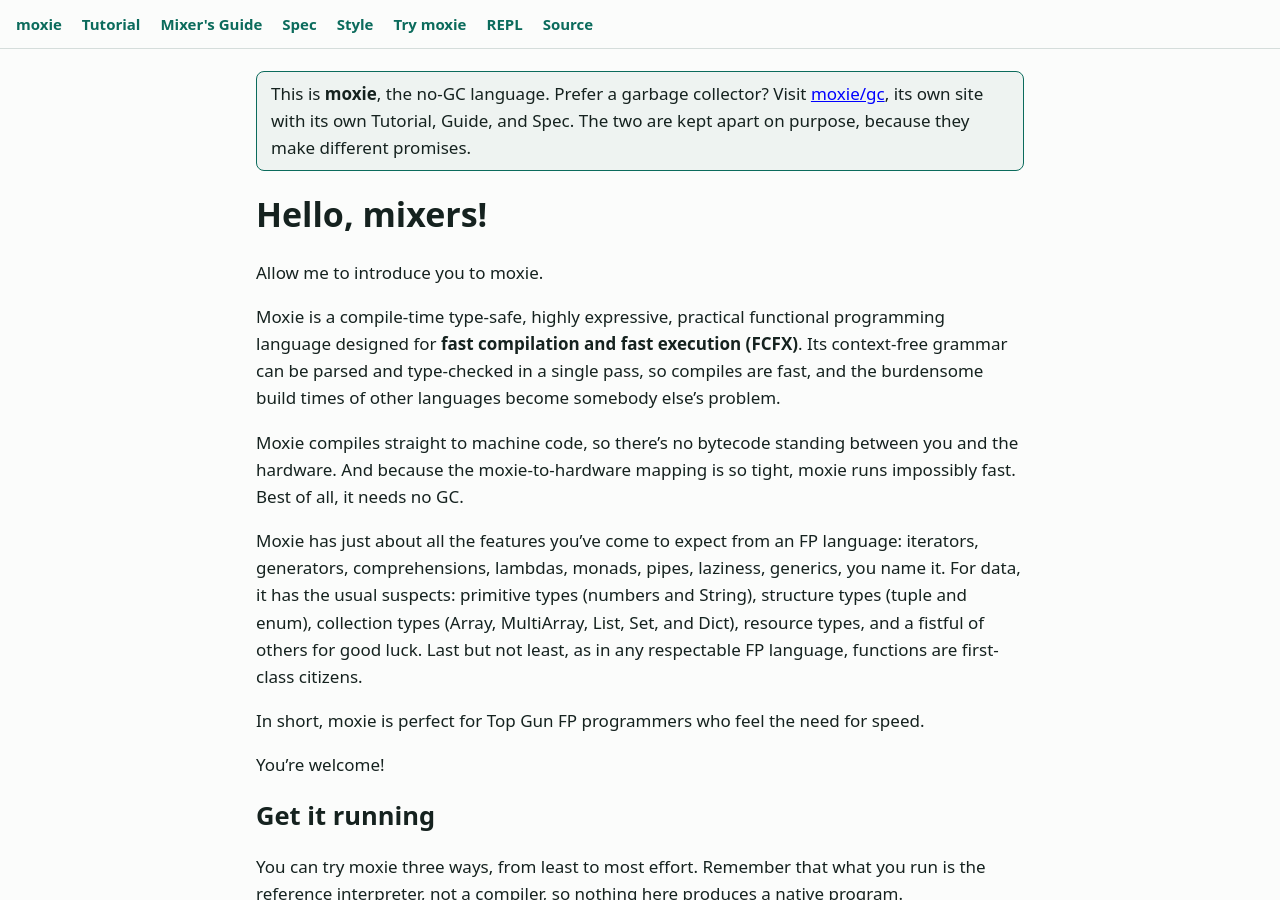
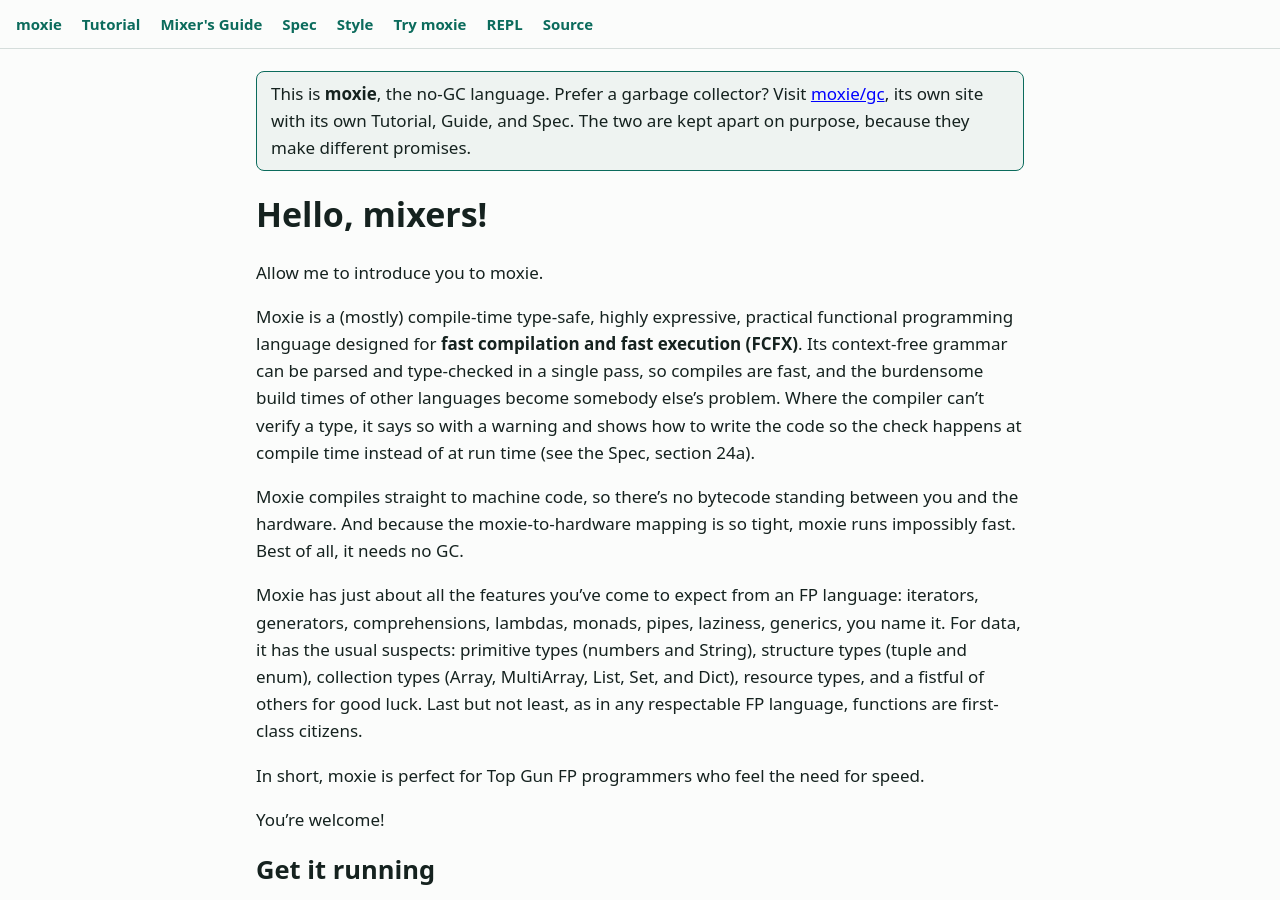
Before and after one commit to slconverse1/moxie, a Jekyll site: the page built from docs/index.md, in a window 1280 px wide and 900 px high. Built offline with Jekyll 4.4.1, drawn with Linux system fonts in a browser that asks for light colours.

Commit message:
Say (mostly) compile-time type-safe; record narrowing and untracked any as checker gaps in Spec 24a
Co-Authored-By: Claude Sonnet 5.5 <noreply@anthropic.com>
Claude-Session: https://claude.ai/code/session_01XCzUchPRZuBnrDtgjNTTye

```diff
--- a/docs/index.md
+++ b/docs/index.md
@@ -8,7 +8,7 @@ title: "Moxie"
 
 Allow me to introduce you to moxie.
 
-Moxie is a compile-time type-safe, highly expressive, practical functional programming language designed for **fast compilation and fast execution (FCFX)**. Its context-free grammar can be parsed and type-checked in a single pass, so compiles are fast, and the burdensome build times of other languages become somebody else's problem.
+Moxie is a (mostly) compile-time type-safe, highly expressive, practical functional programming language designed for **fast compilation and fast execution (FCFX)**. Its context-free grammar can be parsed and type-checked in a single pass, so compiles are fast, and the burdensome build times of other languages become somebody else's problem. Where the compiler can't verify a type, it says so with a warning and shows how to write the code so the check happens at compile time instead of at run time (see the Spec, section 24a).
 
 Moxie compiles straight to machine code, so there's no bytecode standing between you and the hardware. And because the moxie-to-hardware mapping is so tight, moxie runs impossibly fast. Best of all, it needs no GC.
 
```
Also changed, not shown: docs/gc/index.md (+1 -1 lines), docs/gc/spec.md (+2 -0 lines), docs/spec.md (+2 -0 lines), README.md.
